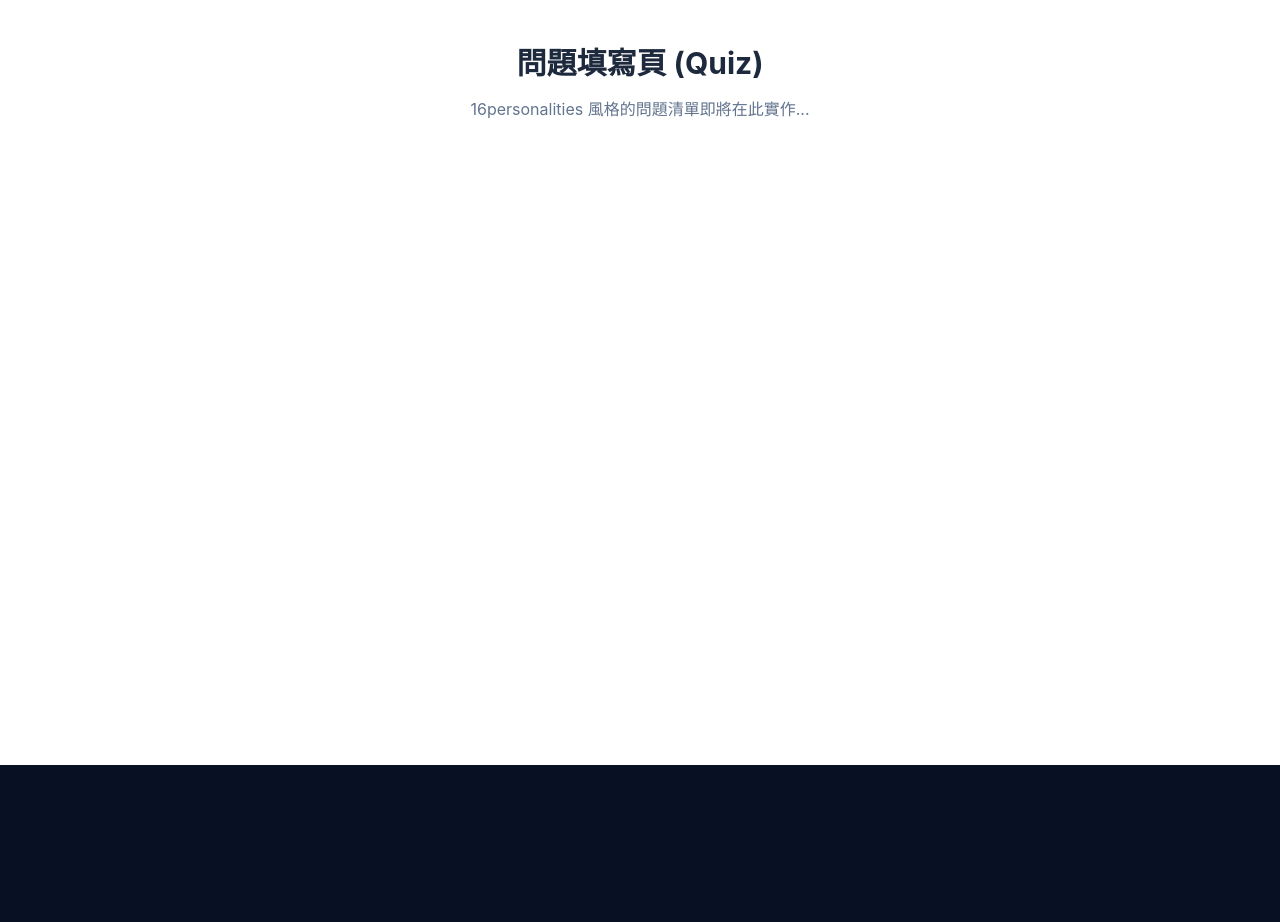
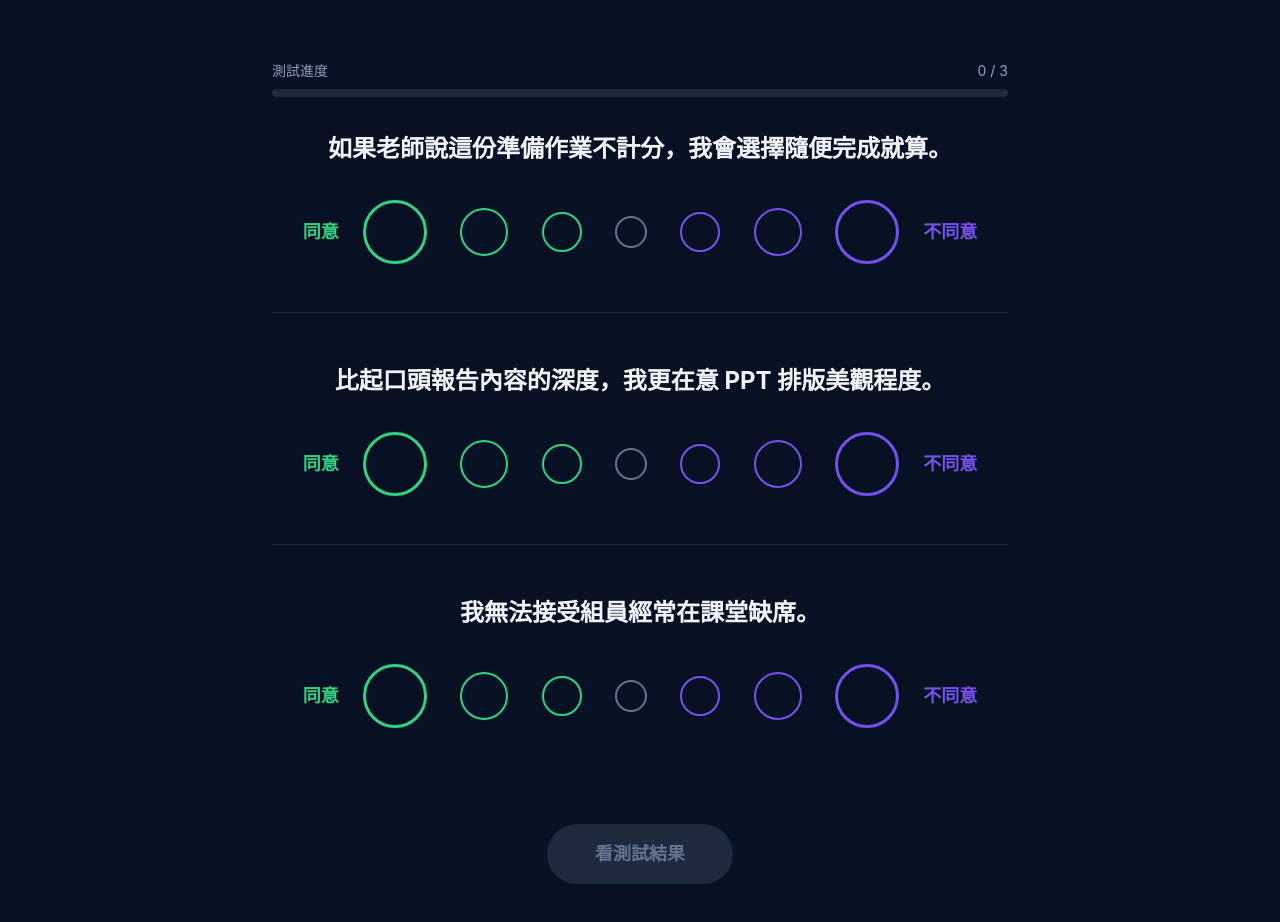
Before and after one commit to Vocaloid2048/ARFC, a React app in the folder frontend/: page /quiz in a window 1280 px wide. Shown: the part 100-1022 px from the top of the page. Before the commit the page ends 865 px from the top, so only its background shows below. Built offline with nearby package versions, Linux system fonts and the light colour scheme; no server answers; the HTML template or start-up script is replaced by a standard one.

Commit message:
feat: Quiz Page (Demo)

```diff
--- a/frontend/src/pages/Quiz.jsx
+++ b/frontend/src/pages/Quiz.jsx
@@ -1,11 +1,122 @@
-import React from 'react';
+import React, { useState } from 'react';
+import { useNavigate } from 'react-router-dom';
+
+const questions = [
+  { id: 1, text: "如果老師說這份準備作業不計分，我會選擇隨便完成就算。" },
+  { id: 2, text: "比起口頭報告內容的深度，我更在意 PPT 排版美觀程度。" },
+  { id: 3, text: "我無法接受組員經常在課堂缺席。" }
+];
+
+const options = [
+  { value: 3, size: "w-12 h-12 md:w-16 md:h-16", border: "border-[3px] border-[#33d282]", bg: "bg-[#33d282]", hover: "hover:bg-[#33d282]/20" },
+  { value: 2, size: "w-10 h-10 md:w-12 md:h-12", border: "border-[2px] border-[#33d282]", bg: "bg-[#33d282]", hover: "hover:bg-[#33d282]/20" },
+  { value: 1, size: "w-8 h-8 md:w-10 md:h-10", border: "border-[2px] border-[#33d282]", bg: "bg-[#33d282]", hover: "hover:bg-[#33d282]/20" },
+  { value: 0, size: "w-7 h-7 md:w-8 md:h-8", border: "border-[2px] border-slate-500", bg: "bg-slate-500", hover: "hover:bg-slate-500/20" },
+  { value: -1, size: "w-8 h-8 md:w-10 md:h-10", border: "border-[2px] border-[#7451eb]", bg: "bg-[#7451eb]", hover: "hover:bg-[#7451eb]/20" },
+  { value: -2, size: "w-10 h-10 md:w-12 md:h-12", border: "border-[2px] border-[#7451eb]", bg: "bg-[#7451eb]", hover: "hover:bg-[#7451eb]/20" },
+  { value: -3, size: "w-12 h-12 md:w-16 md:h-16", border: "border-[3px] border-[#7451eb]", bg: "bg-[#7451eb]", hover: "hover:bg-[#7451eb]/20" }
+];
 
 export default function Quiz() {
+  const [answers, setAnswers] = useState({});
+  const navigate = useNavigate();
+
+  const handleSelect = (questionId, value) => {
+    setAnswers(prev => ({ ...prev, [questionId]: value }));
+  };
+
+  const isAllAnswered = questions.every(q => answers[q.id] !== undefined);
+
   return (
-    <div className="min-h-screen bg-white pt-20">
-      <div className="max-w-3xl mx-auto px-4 text-center">
-        <h1 className="text-3xl font-bold text-slate-800">問題填寫頁 (Quiz)</h1>
-        <p className="text-slate-500 mt-4">16personalities 風格的問題清單即將在此實作...</p>
+    <div className="min-h-screen bg-[var(--page-bg)] pt-24 pb-12">
+      <div className="max-w-3xl mx-auto px-4">
+        { /* Progress Bar (Mock) */ }
+        <div className="mb-8">
+          <div className="flex justify-between text-slate-400 text-sm mb-2">
+            <span>測試進度</span>
+            <span>{Object.keys(answers).length} / {questions.length}</span>
+          </div>
+          <div className="w-full bg-slate-800 rounded-full h-2">
+            <div
+              className="bg-[var(--primary-light)] h-2 rounded-full transition-all duration-300"
+              style={{ width: `${(Object.keys(answers).length / questions.length) * 100}%` }}
+            ></div>
+          </div>
+        </div>
+
+        <div className="flex flex-col gap-12">
+          {questions.map((q) => {
+            const hasAnswer = answers[q.id] !== undefined;
+            return (
+            <div key={q.id} className={`w-full flex flex-col items-center border-b border-slate-800 pb-12 last:border-0 duration-300 ${hasAnswer ? 'opacity-60' : 'opacity-100'}`}>
+              <h2 className={`text-xl md:text-2xl font-bold mb-8 text-center text-slate-100 leading-relaxed transition-opacity`}>
+                {q.text}
+              </h2>
+
+              {/* Mobile Labels (top) */}
+              <div className="flex sm:hidden justify-between w-full px-4 mb-4 text-sm font-bold tracking-wider">
+                 <span className="text-[#33d282]">同意</span>
+                 <span className="text-[#7451eb]">不同意</span>
+              </div>
+
+              {/* Options */}
+              <div className="flex items-center justify-between w-full sm:w-11/12 gap-2">
+                <span className="text-[#33d282] font-bold text-lg hidden sm:block whitespace-nowrap mr-4">同意</span>
+
+                <div className="flex justify-between items-center w-full px-2 sm:px-0">
+                  {options.map((opt, idx) => {
+                    const isSelected = answers[q.id] === opt.value;
+                    return (
+                      <button
+                        key={idx}
+                        onClick={() => handleSelect(q.id, opt.value)}
+                        className={`rounded-full transition-all duration-200 flex items-center justify-center
+                          ${opt.size} ${opt.border}
+                          ${isSelected ? opt.bg : 'bg-transparent'}
+                          ${!isSelected && opt.hover}
+                        `}
+                        aria-label={`選擇區間: ${opt.value}`}
+                      >
+                         {isSelected && (
+                           <svg
+                             viewBox="0 0 24 24"
+                             fill="none"
+                             stroke="currentColor"
+                             strokeWidth="4"
+                             strokeLinecap="round"
+                             strokeLinejoin="round"
+                             className="w-1/2 h-1/2 text-[var(--page-bg)] opacity-80"
+                           >
+                             <polyline points="20 6 9 17 4 12" />
+                           </svg>
+                         )}
+                      </button>
+                    );
+                  })}
+                </div>
+
+                <span className="text-[#7451eb] font-bold text-lg hidden sm:block whitespace-nowrap ml-4">不同意</span>
+              </div>
+            </div>
+            );
+          })}
+        </div>
+
+        <div className="mt-12 text-center">
+          <button
+            disabled={!isAllAnswered}
+            onClick={() => navigate('/result')}
+            className={`
+              px-12 py-4 rounded-full font-bold text-lg transition-all duration-300
+              ${isAllAnswered
+                ? 'bg-[var(--primary-light)] text-[var(--page-bg)] hover:scale-105 shadow-[0_0_20px_rgba(242,193,195,0.4)]'
+                : 'bg-slate-800 text-slate-500 cursor-not-allowed'
+              }
+            `}
+          >
+            看測試結果
+          </button>
+        </div>
       </div>
     </div>
   );
```
Also changed, not shown: frontend/src/assets/question.txt (added).
